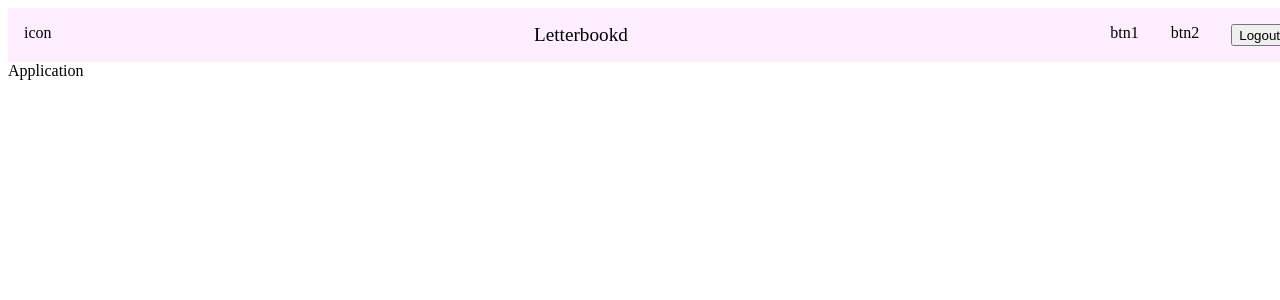
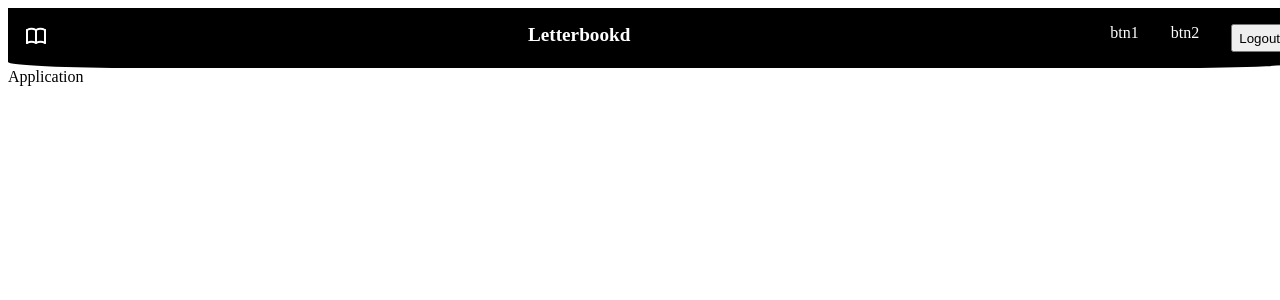
Before and after one commit to lhoogenraad/letterbookd, a Next.js app in the folder client/: page / in a window 1280 px wide. Shown: the top 300 px of the page. Built offline with nearby package versions, Linux system fonts and the light colour scheme.

Commit message:
style: Some navbar stylin

```diff
--- a/client/app/dashboard/dashboard.style.css
+++ b/client/app/dashboard/dashboard.style.css
@@ -1,5 +1,3 @@
-
-
 .title-container {
 	background-color: rgb(240, 240, 240);
 	text-align: center;
--- a/client/components/nav/navbar.css
+++ b/client/components/nav/navbar.css
@@ -4,12 +4,16 @@
 	flex-direction: row;
 	justify-content: space-between;
 	padding: 1rem 1rem;
-	margin-top: 2px;
-	background-color: #ffeeff;
+	background-color: black;
+	color: white;
+
+	border-bottom-left-radius: 10%;
+	border-bottom-right-radius: 10%;
 }
 
 .navbar-title {
 	font-size: 1.2rem;
+	font-weight: bold;
 }
 
 .navbar-btns {
--- a/client/components/nav/navbar.tsx
+++ b/client/components/nav/navbar.tsx
@@ -1,21 +1,13 @@
-"use client"
-
-import { usePathname } from 'next/navigation'
 import "./navbar.css"
 import hideNavbarRoutes from './routesToHideNavbar.tsx';
+import { IconBook } from '@tabler/icons-react';
 import LogoutButton from './logoutButton.tsx';
 
 export default function Navbar() {
-	const pathname = usePathname();
-
-	if (hideNavbarRoutes.includes(pathname)) {
-		return;
-	}
-
 	return (
 		<div className="navbar-container">
 			<div className="icon">
-				icon
+			<IconBook/>
 			</div>
 
 			<div className="navbar-title">
```
